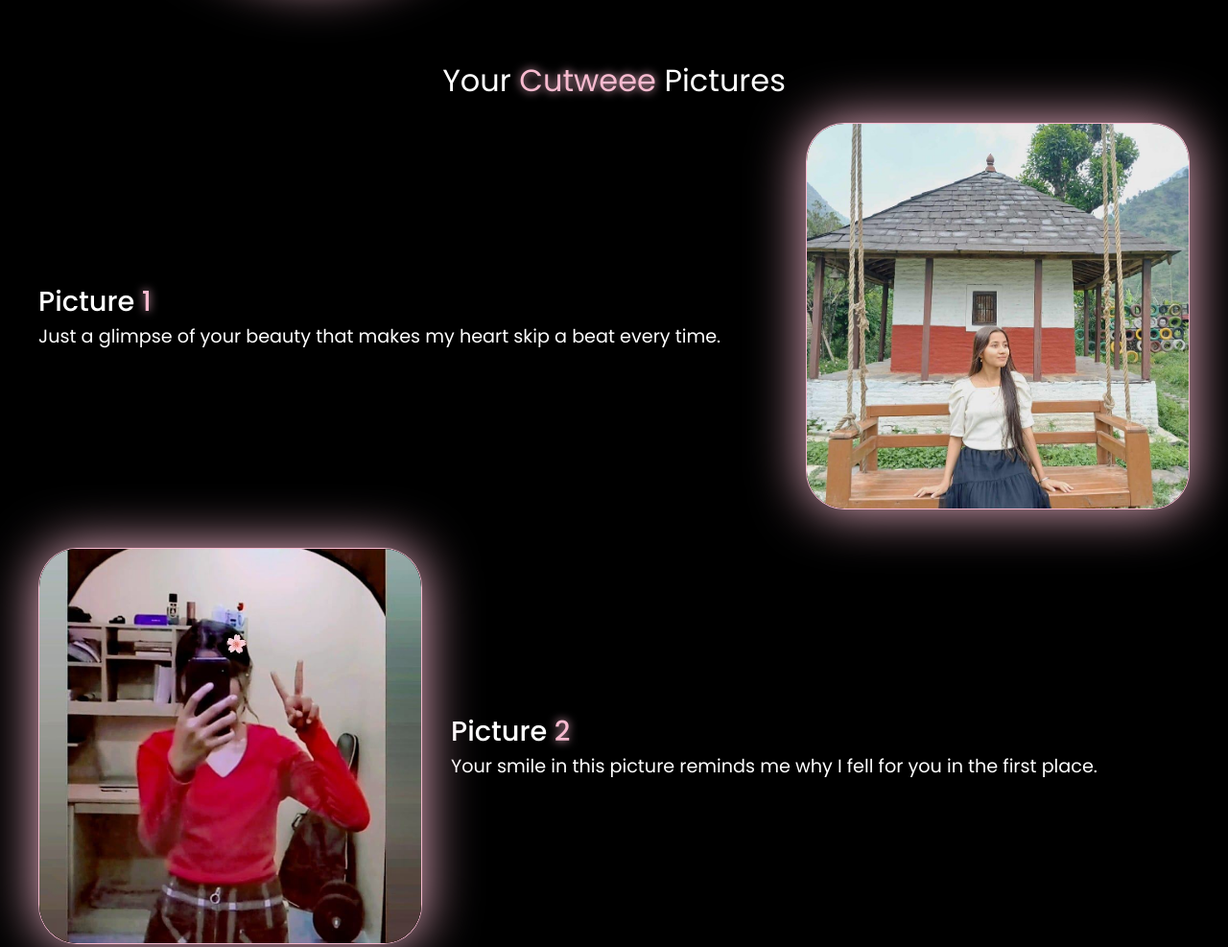
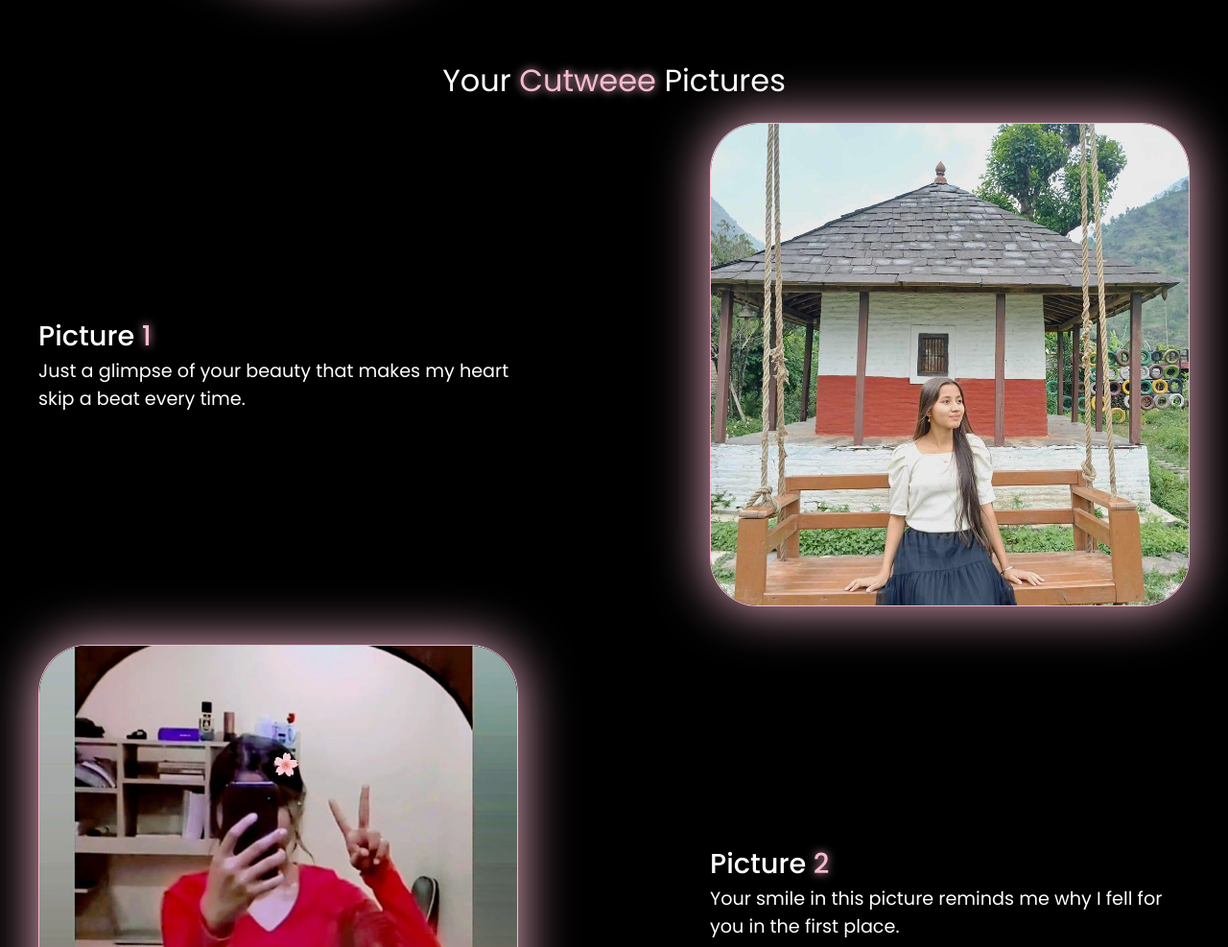
Before and after one commit to Alex8o9/alex, a plain HTML site: page index.html in a window 1280 px wide. Shown: the part 780-1767 px from the top of the page at 96% size. Drawn offline with nearby package versions, Linux system fonts and the light colour scheme.

Commit message:
Update style.css

```diff
--- a/style.css
+++ b/style.css
@@ -175,13 +175,18 @@ body {
 .album-content .picture .pic {
     display: flex;
     align-items: center;
-    justify-content: center;
+    justify-content: space-between;
     flex-wrap: wrap;
-    gap: 30px;
+    gap: 10px;
+}
+
+.album-content .picture .pic .description,
+.album-content .picture .pic .image {
+    flex: 1 1 45%;
+    max-width: 500px;
 }
 
 .album-content .picture .pic .description {
-    flex: 1 1 300px;
     font-size: 1.2rem;
     text-align: left;
 }
@@ -197,7 +202,6 @@ body {
 }
 
 .album-content .image {
-    flex: 1 1 300px;
     max-width: 400px;
     width: 100%;
     overflow: hidden;
@@ -387,5 +391,4 @@ body:active .cursor-light {
         bottom: 20px;
         right: 20px;
     }
-
 }
```
